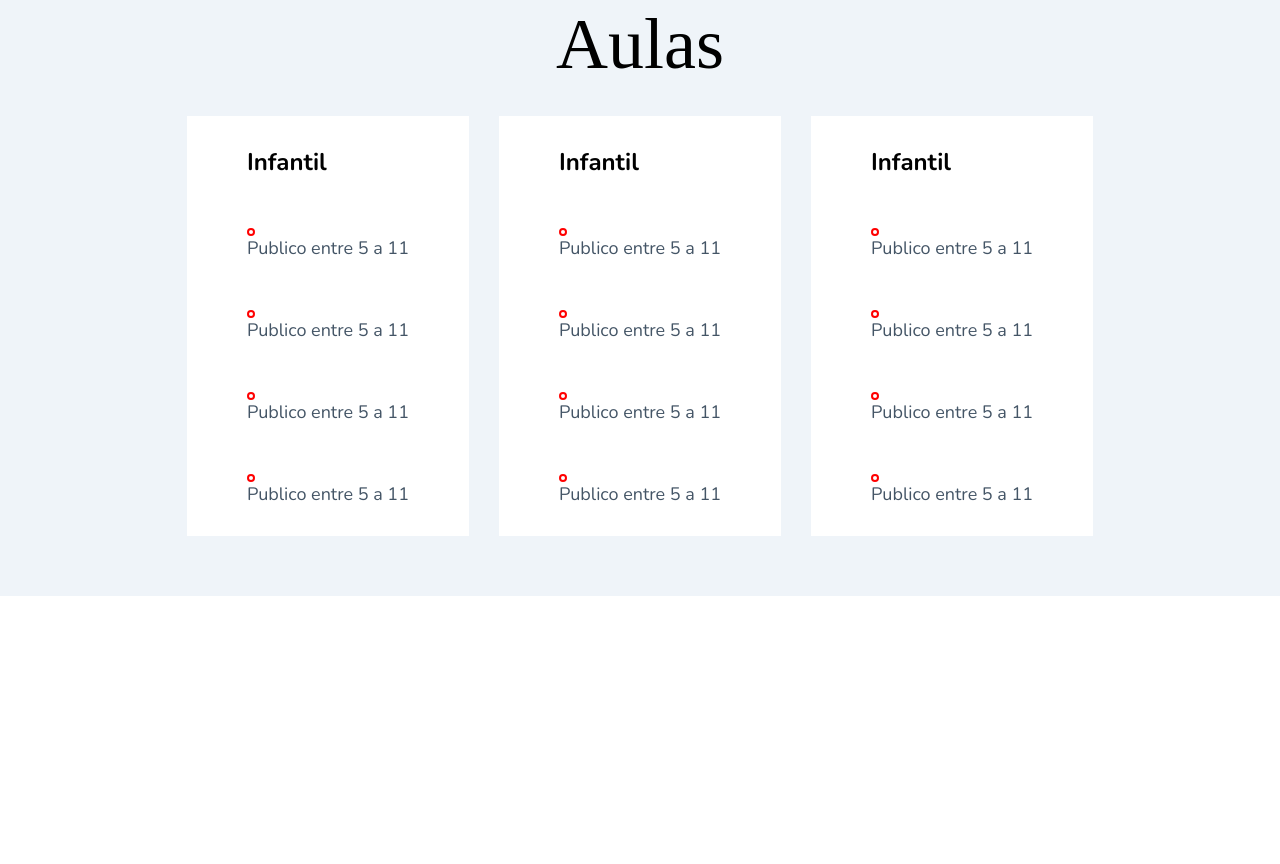
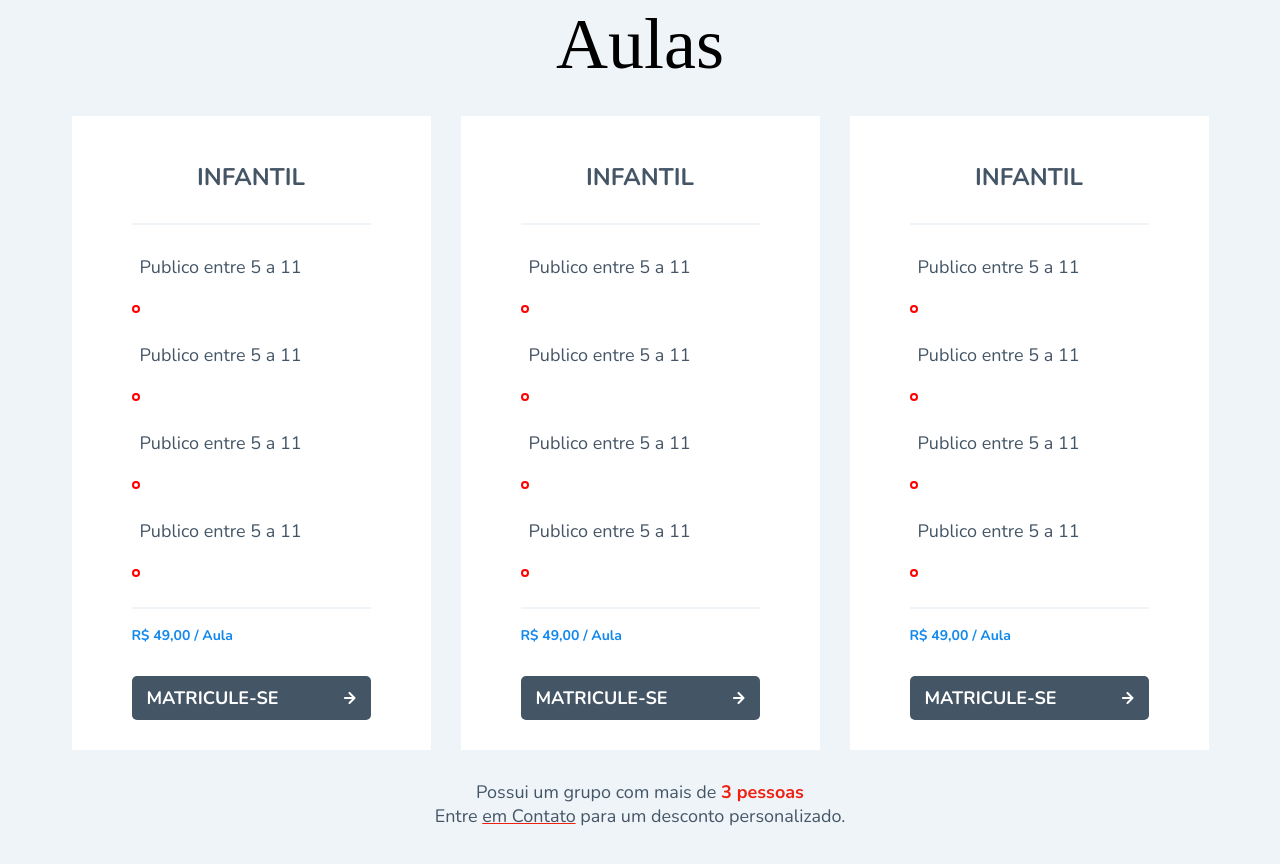
Before and after one commit to domdq/surfbot, a plain HTML site: page index.html in a window 1280 px wide. Shown: the part 1650-2514 px from the top of the page. Before the commit the page ends 2246 px from the top, so only its background shows below. Drawn offline with nearby package versions, Linux system fonts and the light colour scheme; a web font is replaced by a local one.

Commit message:
feat:  style card

```diff
--- a/css/style.css
+++ b/css/style.css
@@ -218,3 +218,67 @@
   right: 0;
   top: -20px;
 }
+.card h2 {
+  color: #445566;
+  margin-top: 15px;
+  text-align: center;
+  font-weight: 700;
+  font-size: 24px;
+  font-family: "nunito";
+  text-transform: uppercase;
+}
+.barragray-card {
+  background: #eff4f9;
+  height: 2px;
+  margin-top: 30px;
+}
+.card li {
+  margin-top: 30px;
+  display: flex;
+}
+.pricebtn {
+  margin-top: 15px;
+}
+.pricebtn span {
+  color: #1188ee;
+  font-size: 14px;
+  font-weight: 700;
+  font-family: "Nunito";
+}
+.pricebtn button {
+  display: block;
+  margin-top: 30px;
+  border: none;
+  border-radius: 5px;
+  background: #445566;
+  padding: 10px 15px;
+  color: #ffffff;
+  font-family: Nunito;
+  font-size: 18px;
+  font-weight: 700;
+}
+.pricebtn button img {
+  margin-left: 60px;
+}
+.card-text {
+  margin-top: 30px;
+  text-align: center;
+  font-family: "Nunito";
+  font-size: 18px;
+  font-weight: 400;
+}
+#color-red {
+  color: #ee2211;
+  font-family: "Nunito";
+  font-size: 18px;
+  font-weight: 700;
+  text-align: center;
+}
+#sublinhado-red {
+  color: #445566;
+  text-decoration-color: #ee2211;
+  font-family: "Nunito";
+  font-size: 18px;
+  font-weight: 400;
+  text-align: center;
+}
--- a/index.html
+++ b/index.html
@@ -134,6 +134,7 @@
               <img src="./img/surfbot-icon.svg" alt="">
             </div>
             <h2>Infantil</h2>
+            <div class="barragray-card"></div>
             <ul>
               <li>
                 <div class="red-ellipse"><span></span></div>
@@ -152,6 +153,11 @@
                 <p>Publico entre 5 a 11</p>
               </li>
             </ul>
+            <div class="barragray-card"></div>
+            <div class="pricebtn">
+              <span class="price">R$ 49,00 / Aula</span>
+              <button class="btn-card">MATRICULE-SE <img src="./img/seta.svg" alt=""></button>
+            </div>
           </div>
 
           <div class="card">
@@ -160,6 +166,7 @@
               <img src="./img/surfbot-icon.svg" alt="">
             </div>
             <h2>Infantil</h2>
+            <div class="barragray-card"></div>
             <ul>
               <li>
                 <div class="red-ellipse"><span></span></div>
@@ -178,6 +185,11 @@
                 <p>Publico entre 5 a 11</p>
               </li>
             </ul>
+            <div class="barragray-card"></div>
+            <div class="pricebtn">
+              <span class="price">R$ 49,00 / Aula</span>
+              <button class="btn-card">MATRICULE-SE <img src="./img/seta.svg" alt=""></button>
+            </div>
           </div>
 
           <div class="card">
@@ -187,6 +199,7 @@
               <img src="./img/surfbot-icon.svg" alt="">
             </div>
             <h2>Infantil</h2>
+            <div class="barragray-card"></div>
             <ul>
               <li>
                 <div class="red-ellipse"><span></span></div>
@@ -205,8 +218,17 @@
                 <p>Publico entre 5 a 11</p>
               </li>
             </ul>
+            <div class="barragray-card"></div>
+            <div class="pricebtn">
+              <span> R$ 49,00 / Aula</span>
+              <button> MATRICULE-SE <img src="./img/seta.svg" alt=""></button>
+            </div>
           </div>
+        </div>
 
+        <div class="card-text">
+          <p>Possui um grupo com mais de <span id="color-red">3 pessoas</span></p>
+          <p>Entre <a href="#" id="sublinhado-red">em Contato</a> para um desconto personalizado.</p>
         </div>
       </div>
     </section>
```
